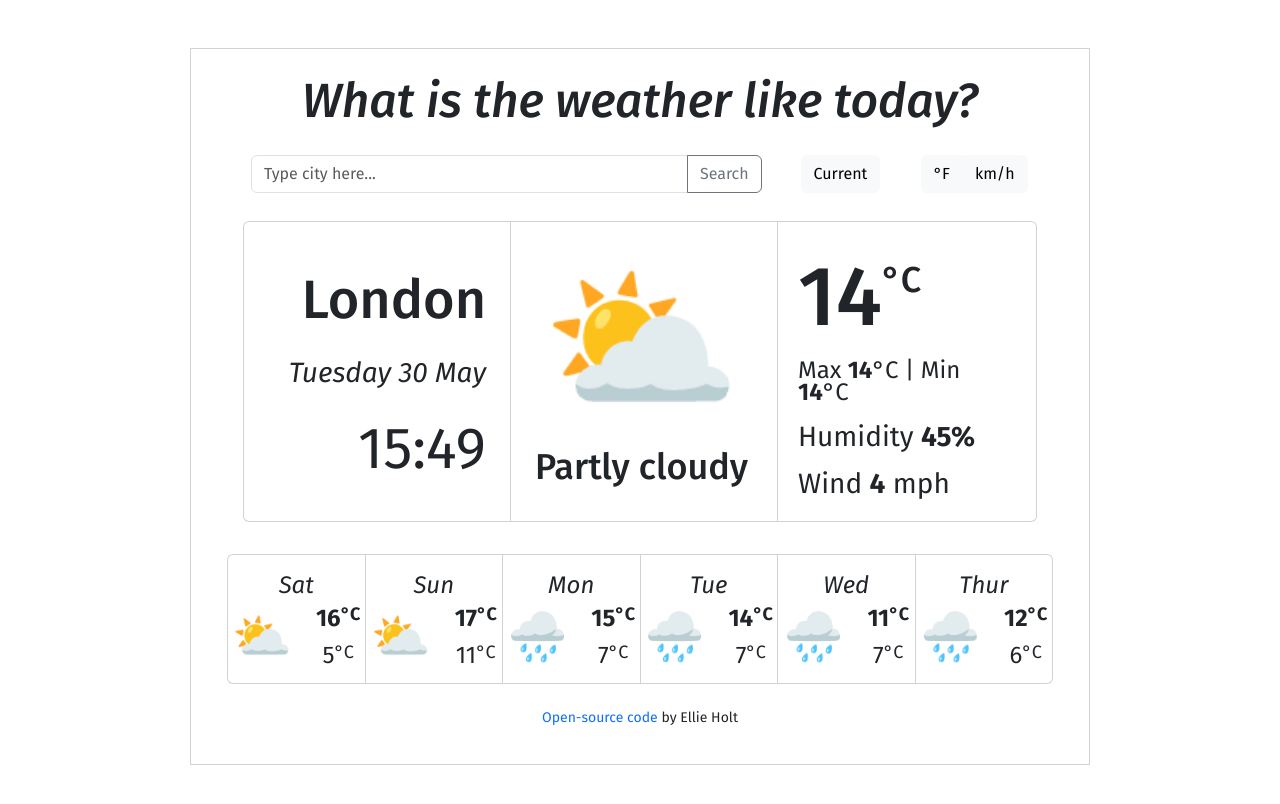
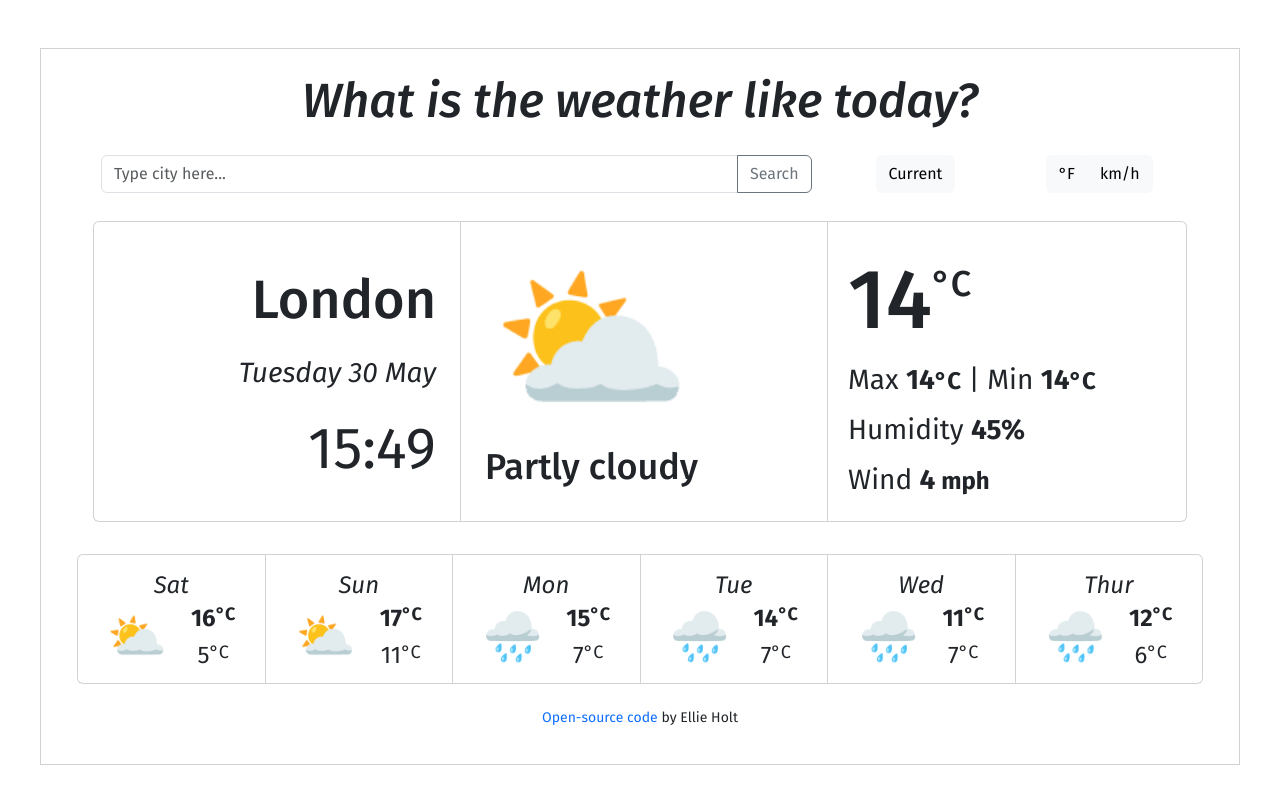
Before and after one commit to ellie-holt/weather-app, a plain HTML site: page index.html in a window 1280 px wide. Drawn offline with nearby package versions, Linux system fonts and the light colour scheme.

Commit message:
Font size/weight for values and units

```diff
--- a/css/styles.css
+++ b/css/styles.css
@@ -26,7 +26,7 @@ a:hover {
 
 .wrapper {
   border: 1px solid rgba(128, 128, 128, 0.356);
-  max-width: 900px;
+  max-width: 1200px;
 }
 
 /*styles for today's weather cards*/
@@ -71,7 +71,7 @@ a:hover {
   font-size: 10rem;
 }
 
-.precipitation,
+.max-min,
 .humidity,
 .wind {
   font-size: 1.75rem;
@@ -87,6 +87,11 @@ a:hover {
 }
 
 .value {
+  font-weight: bold;
+}
+
+.unit {
+  font-size: 1.5rem;
   font-weight: bold;
 }
 
```
